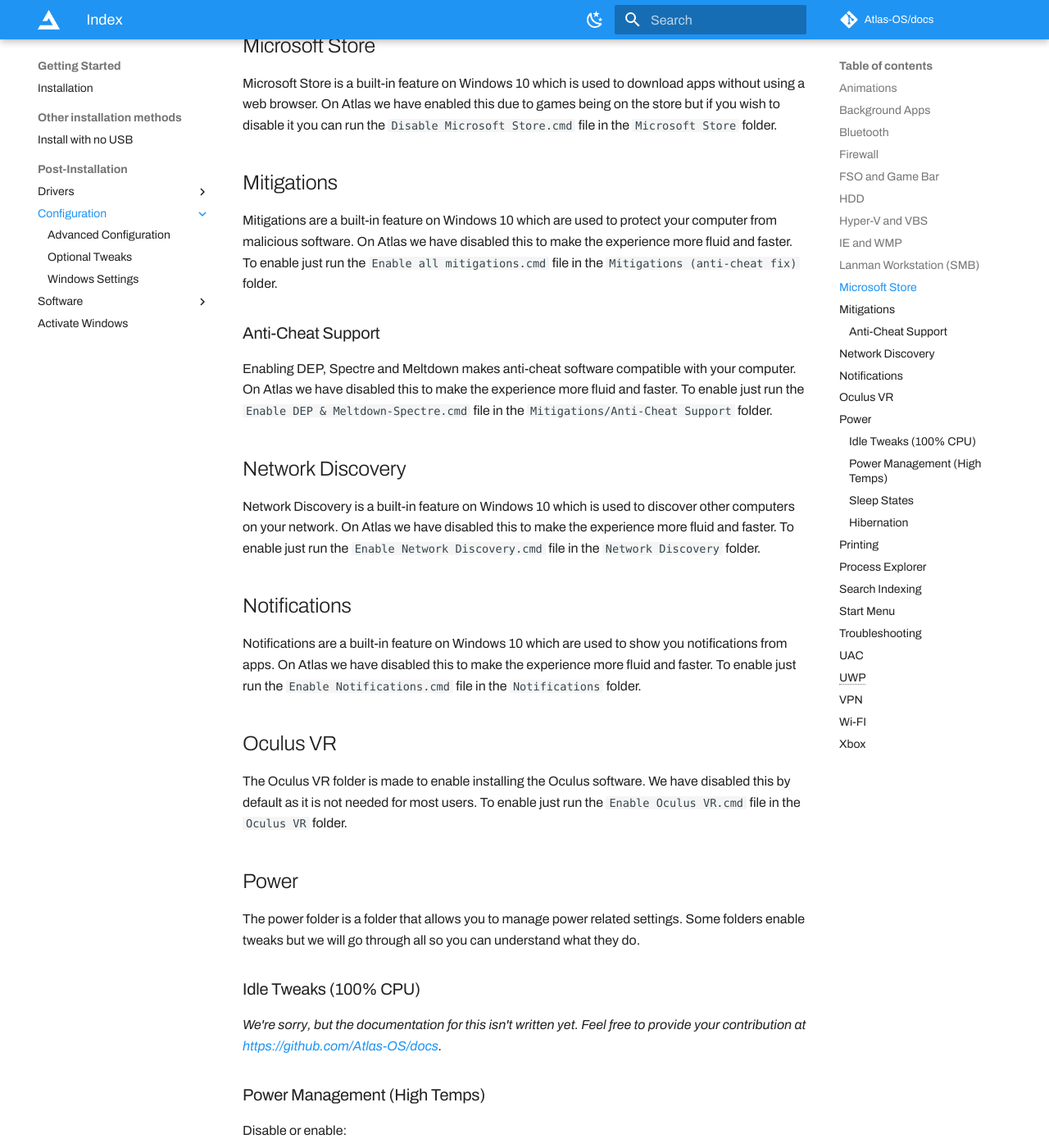
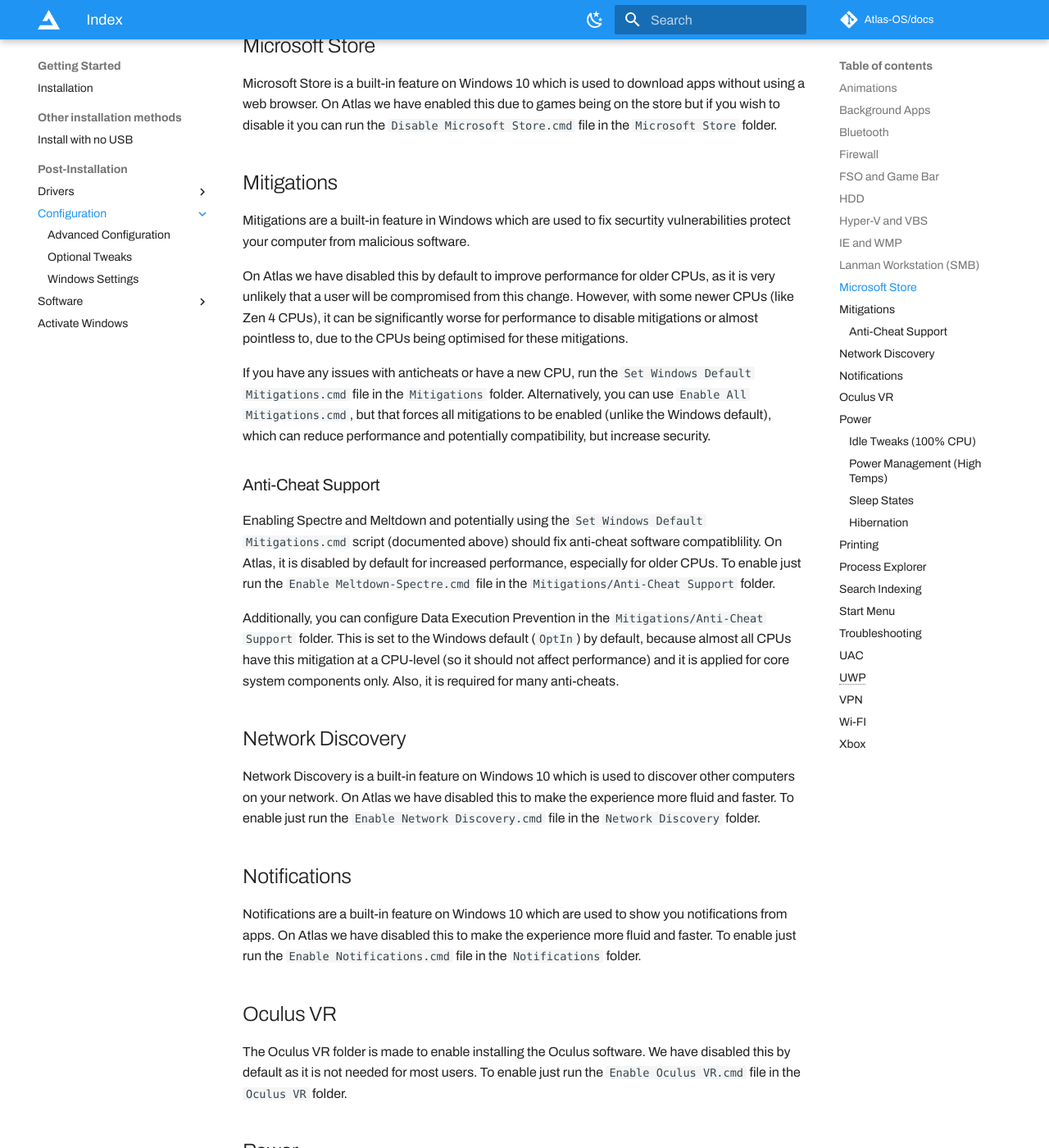
Before and after one commit to Atlas-OS/docs, an MkDocs documentation site: the page built from docs/Getting started/Post-Installation/Configuration/index.md, in a window 1280 px wide and 1400 px high, scrolled down 2398 px. Shown: the whole window at 82% size. Built offline with MkDocs 1.6.1 and Material for MkDocs 9.7.7, drawn with Linux system fonts in a browser that asks for light colours; some web fonts are replaced; plug-ins that fetch from the network failed and are left out; comment, search, counter and statistics services are not loaded.

Commit message:
Update Mitigations
Signed-off-by: he3als <65787561+he3als@users.noreply.github.com>

```diff
--- a/docs/Getting started/Post-Installation/Configuration/index.md
+++ b/docs/Getting started/Post-Installation/Configuration/index.md
@@ -57,11 +57,17 @@ Microsoft Store is a built-in feature on Windows 10 which is used to download ap
 
 ## Mitigations
 
-Mitigations are a built-in feature on Windows 10 which are used to protect your computer from malicious software. On Atlas we have disabled this to make the experience more fluid and faster. To enable just run the `Enable all mitigations.cmd` file in the `Mitigations (anti-cheat fix)` folder.
+Mitigations are a built-in feature in Windows which are used to fix securtity vulnerabilities protect your computer from malicious software.
+
+On Atlas we have disabled this by default to improve performance for older CPUs, as it is very unlikely that a user will be compromised from this change. However, with some newer CPUs (like Zen 4 CPUs), it can be significantly worse for performance to disable mitigations or almost pointless to, due to the CPUs being optimised for these mitigations.
+
+If you have any issues with anticheats or have a new CPU, run the `Set Windows Default Mitigations.cmd` file in the `Mitigations` folder. Alternatively, you can use `Enable All Mitigations.cmd`, but that forces all mitigations to be enabled (unlike the Windows default), which can reduce performance and potentially compatibility, but increase security.
 
 ### Anti-Cheat Support
 
-Enabling DEP, Spectre and Meltdown makes anti-cheat software compatible with your computer. On Atlas we have disabled this to make the experience more fluid and faster. To enable just run the `Enable DEP & Meltdown-Spectre.cmd` file in the `Mitigations/Anti-Cheat Support` folder.
+Enabling Spectre and Meltdown and potentially using the `Set Windows Default Mitigations.cmd` script (documented above) should fix anti-cheat software compatiblility. On Atlas, it is disabled by default for increased performance, especially for older CPUs. To enable just run the `Enable Meltdown-Spectre.cmd` file in the `Mitigations/Anti-Cheat Support` folder.
+
+Additionally, you can configure Data Execution Prevention in the `Mitigations/Anti-Cheat Support` folder. This is set to the Windows default (`OptIn`) by default, because almost all CPUs have this mitigation at a CPU-level (so it should not affect performance) and it is applied for core system components only. Also, it is required for many anti-cheats.
 
 ## Network Discovery
 
```
